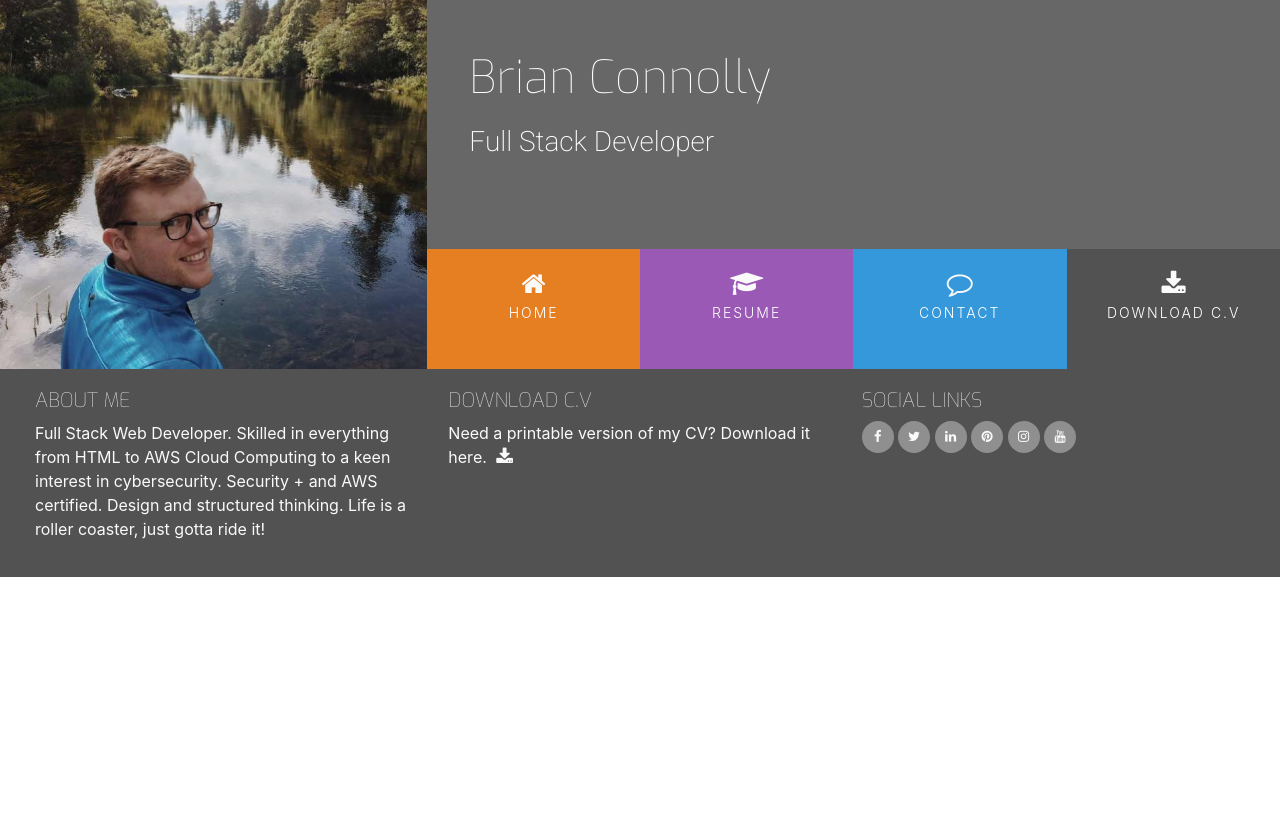
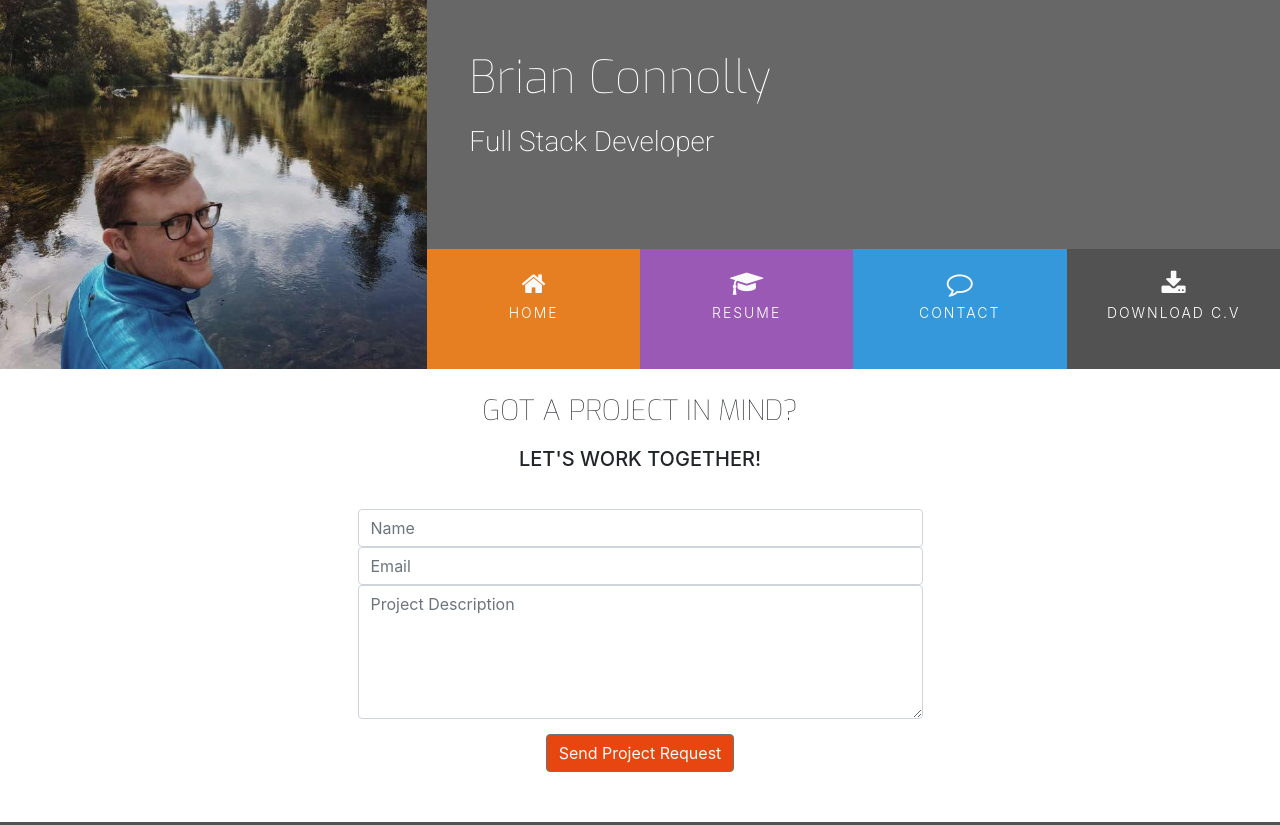
Before and after one commit to Brianconn71/My-C.V., a plain HTML site: page contact.html in a window 1280 px wide. Shown: the top 825 px of the page. Before the commit the page ends 800 px from the top, so only its background shows below. Drawn offline with nearby package versions, Linux system fonts and the light colour scheme.

Commit message:
finished up the cotact form page

```diff
--- a/assets/css/style.css
+++ b/assets/css/style.css
@@ -25,6 +25,9 @@
 }
 .bg-color-work-history{
     background-color: #9b59b6;
+}
+.bg-color-contact {
+    background-color: #fff;
 }
 /* ------------------------------------------------------special paddings/margins/text */
 h1,
@@ -229,6 +232,7 @@ footer{
     position: relative;
     height: 25px;
     margin-bottom: 4px;
+    line-height: 1.5;
 }
 .progress-type{
     position: absolute;
@@ -238,7 +242,6 @@ footer{
     color: #fafafa;
     background-color: rgba(25, 25, 25, 0.2);
     height: 100%;
-    vertical-align: bottom;
 }
 .progress-section{
     margin: 40px 20px;
@@ -285,3 +288,30 @@ footer{
 .history-items{
     margin-bottom: 30px;
 }
+/* ------------------------------------------------------contact form */
+.contact-heading{
+    font-family: "Exo", sans-serif;
+    font-weight: 300;
+    margin-top: 25px;
+    margin-bottom: 20px;
+}
+.center-form{
+    padding: 10px;
+    margin: 0 auto;
+    max-width: 70%;
+}
+button[type="submit"] {
+    margin-top: 15px;
+    margin-bottom: 20px;
+    color: #fafafa;
+    background-color: #e84610;
+}
+/* ------------------------------------------------------media queries */
+@media(min-width: 992px) {
+    .center-form{
+        padding: 30px;
+        min-height: 240px;
+        margin: 0 auto;
+        max-width: 50%;
+    }
+}
--- a/contact.html
+++ b/contact.html
@@ -50,8 +50,26 @@
 
     </header>
 <!--section will contain whats unique across the pages-->
-    <section>
+    <section class="container-fluid">
+        <div class="row bg-color-contact">
+            <div class="col">
+                <h3 class="contact-heading uppercase text-center">Got a project in mind?</h3>
+                <h5 class="uppercase text-center">Let's work together!</h5>
 
+                <div class="center-form">
+                    <form>
+                    <input type="text" name="name" id="fullname" class="form-control" placeholder="Name" required>
+                    <input type="email" name="email" id="emailaddress" class="form-control" placeholder="Email" required>
+                    <textarea rows="5 name="projectsummary" id="projectsummary" class="form-control" placeholder="Project Description" required></textarea>
+                    <div class="front-row text-center">
+                        <div class="col">
+                            <button type="submit" class="btn btn-secondary">Send Project Request</button>
+                        </div>
+                    </div>
+                    </form>
+                </div>
+            </div>
+        </div>
     </section>
 
 <!--footer will be repeated across all the pages-->
```
